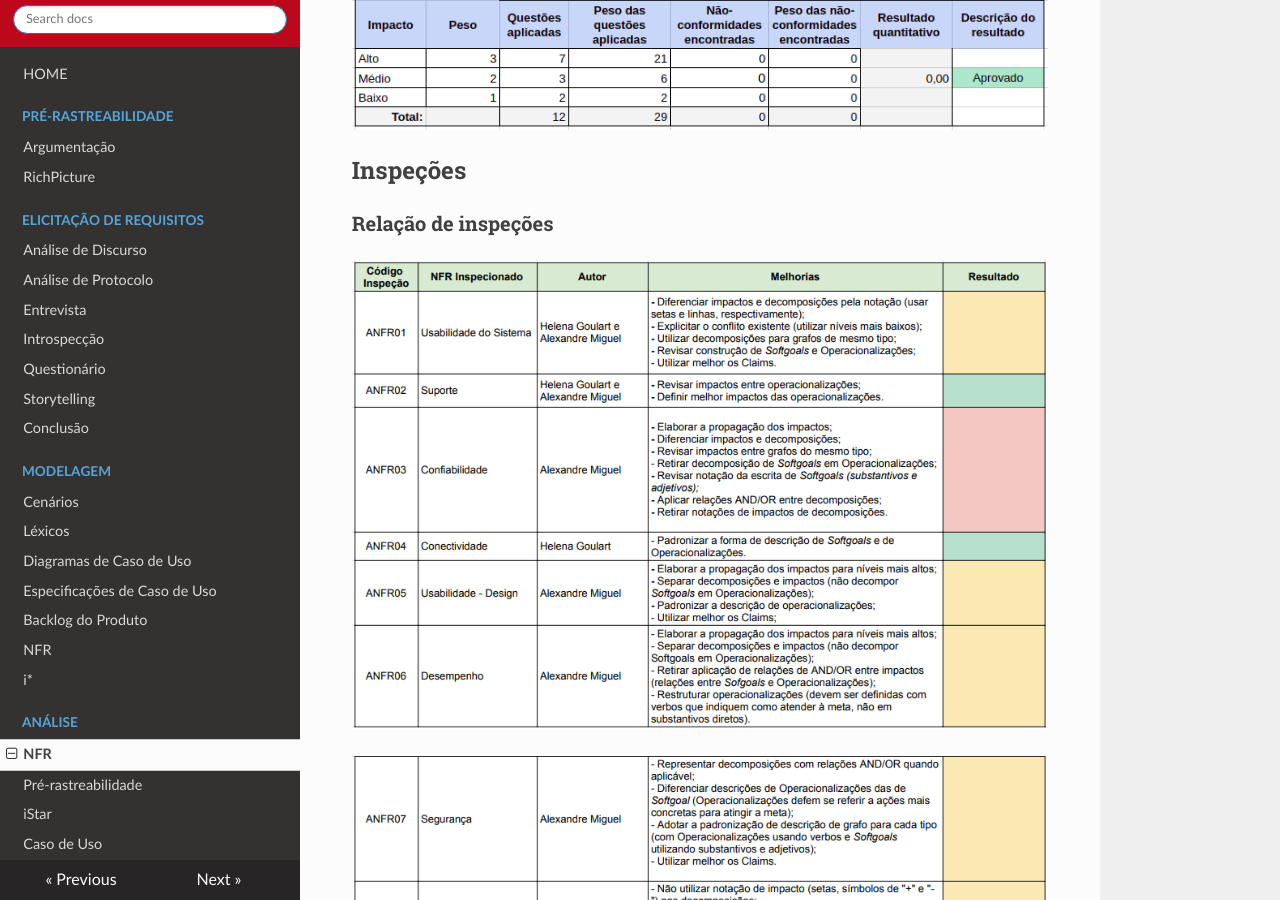
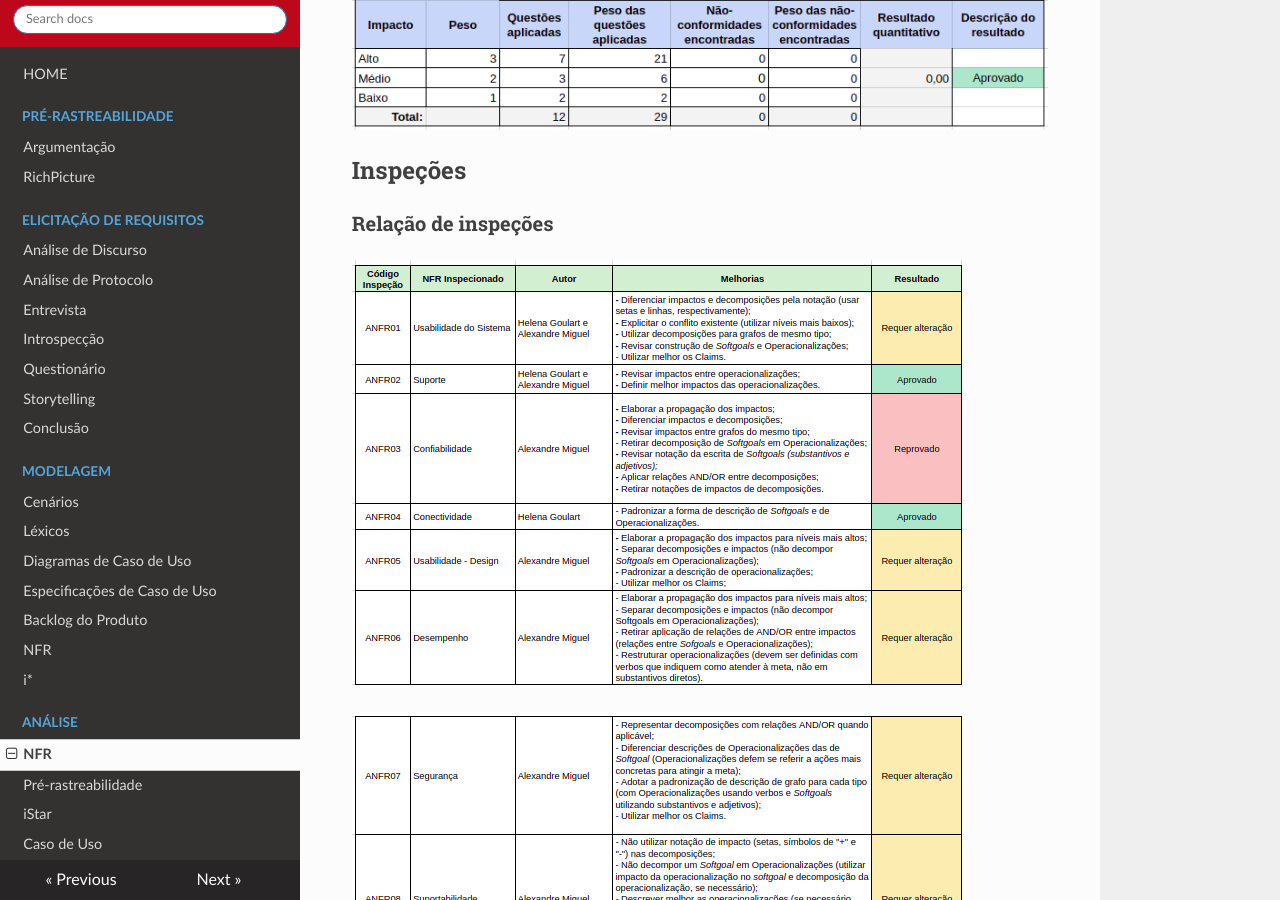
Before and after one commit to joberthrogers18/2018.2-Requisitos-Pinterest, an MkDocs documentation site: the page built from docs/analise_NFR.md, in a window 1280 px wide and 900 px high, scrolled down 2344 px. Built offline with MkDocs 1.6.1, drawn with Linux system fonts in a browser that asks for light colours; nearby versions of some CDN libraries; old or Windows-style settings are respelled for this version of MkDocs.

Commit message:
Included new images

```diff
--- a/docs/analise_NFR.md
+++ b/docs/analise_NFR.md
@@ -43,9 +43,9 @@ A seguir pode-se conferir os modelos utilizados para a realização da inspeçã
 
 ### Relação de inspeções
 
-![Resumo1](img/inspecao_NFR/NFR_resumo1.png)
+![Resumo1](img/inspecao_NFR/relacao1.png)
 
-![Resumo2](img/inspecao_NFR/NFR_resumo2.png)
+![Resumo2](img/inspecao_NFR/relacao2.png)
 
 ### ANFR-01
 
```
Also changed, not shown: docs/img/inspecao_NFR/relacao1.png (added), docs/img/inspecao_NFR/relacao2.png (added).
